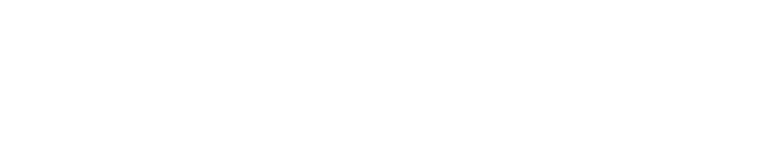
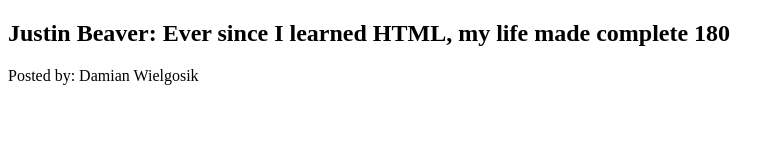
Before and after one commit to andrzejsz/html, a plain HTML site: page article.html in a window 1280 px wide. Shown: the whole page, without its empty margins (0-784 px from the left). Drawn offline with Linux system fonts and the light colour scheme.

Commit message:
content of article added

```diff
--- a/article.html
+++ b/article.html
@@ -7,6 +7,8 @@
   <body>
     <article>
       <header>
+        <h1>Justin Beaver: Ever since I learned HTML, my life made complete 180</h1>
+        <p>Posted by: Damian Wielgosik</p>
       </header>
     </article>
   </body>
```
